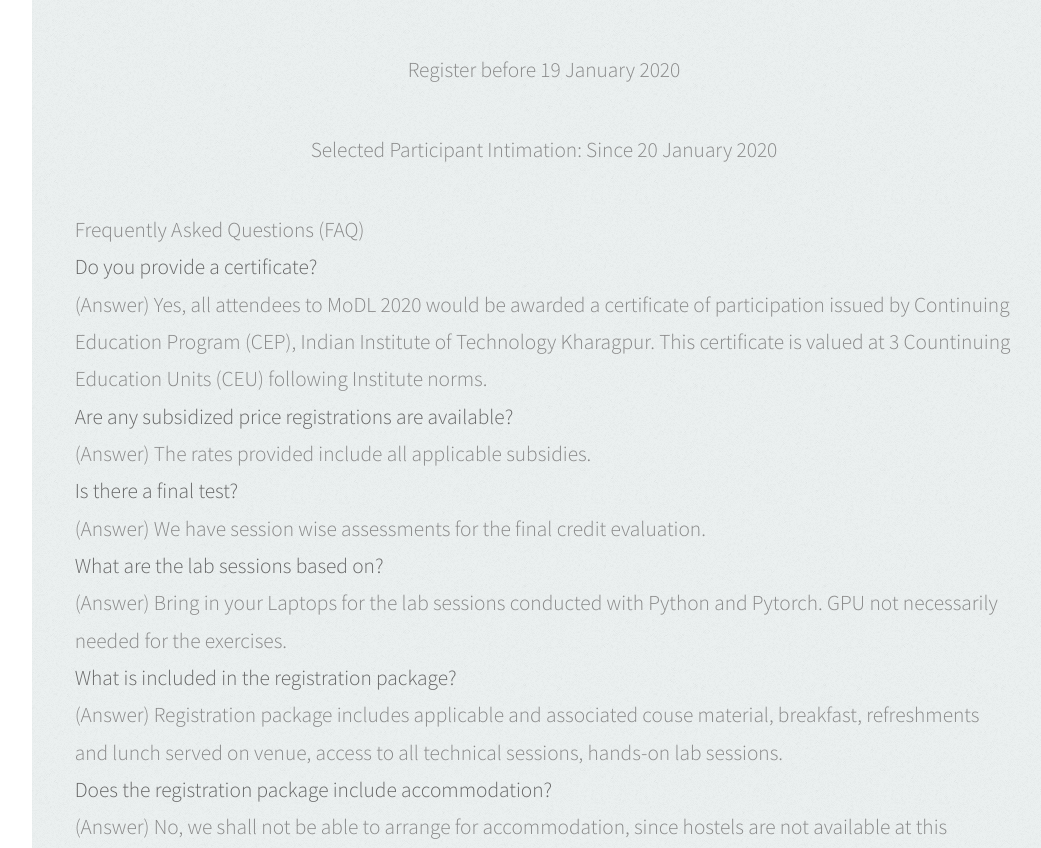
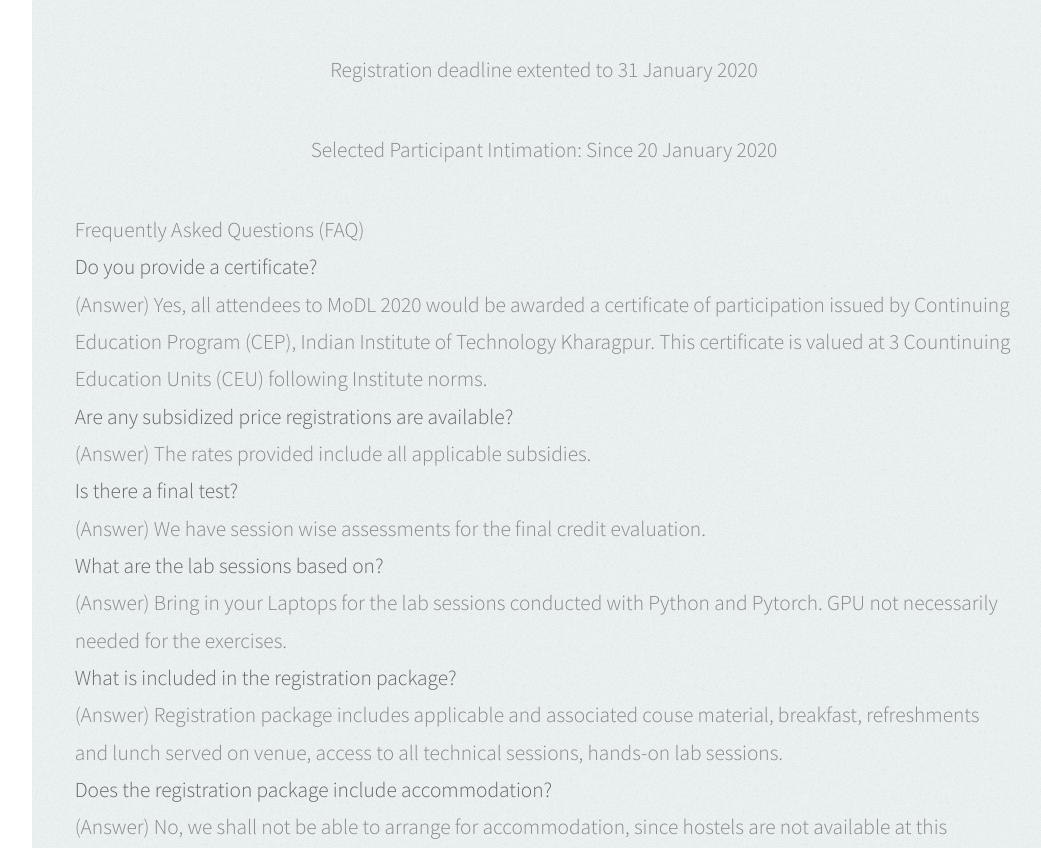
Before and after one commit to modliitkgp/modliitkgp.github.io, a plain HTML site: page index.html in a window 1280 px wide. Shown: the part 3872-4720 px from the top of the page, without its empty margins (224-1265 px from the left). Drawn offline with Linux system fonts and the light colour scheme.

Commit message:
Deadline extended

```diff
--- a/index.html
+++ b/index.html
@@ -148,7 +148,7 @@
 
 							<p><iframe src="https://docs.google.com/spreadsheets/d/e/2PACX-1vSNC52lXBbiMkL2_JiVDximDE9rCBfbwgtQ3dSDbmlewrn07M1BxUrSBU34YJZ2k3MzckoySsldH9xh/pubhtml?gid=438617701&amp;single=true&amp;widget=true&amp;headers=false" width="600" height="350"></iframe></p>
 
-							<p>Register before 19 January 2020</p>
+							<p>Registration deadline extented to 31 January 2020 </p>
 							<p>Selected Participant Intimation: Since 20 January 2020</p>
 							<p align=left>Frequently Asked Questions (FAQ)
 							<br><b>Do you provide a certificate?</b>
```
